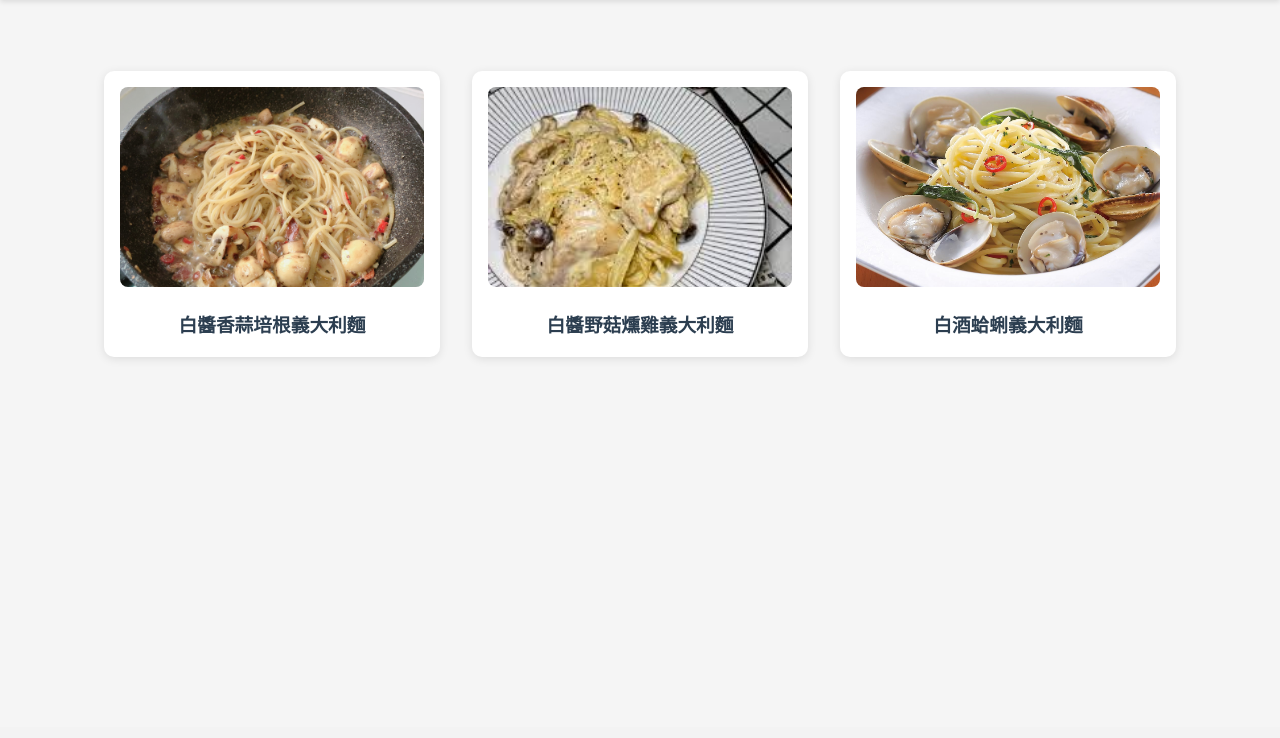
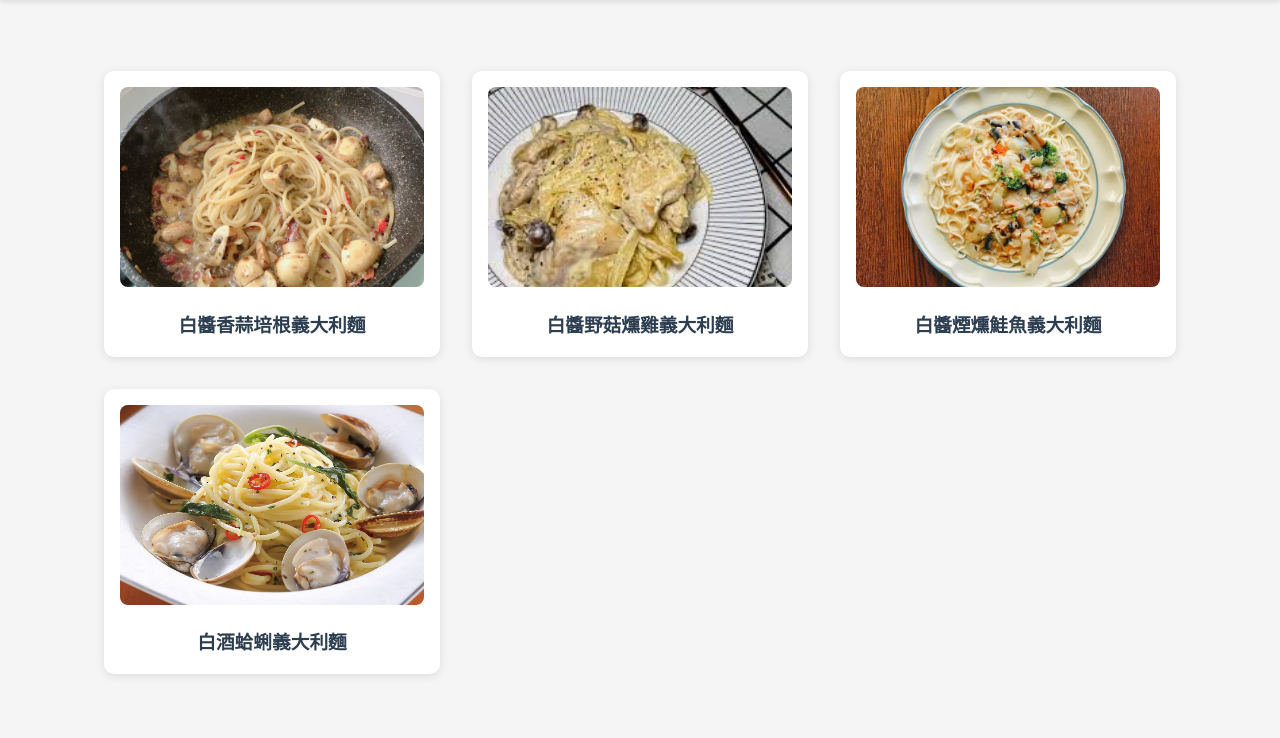
Before and after one commit to Yuehua00/Database-System-Project, a Flask app: page /menu in a window 1280 px wide. Shown: the part 73-811 px from the top of the page. Before the commit the page ends 431 px from the top, so only its background shows below. Run offline with Flask 3, Linux system fonts and the light colour scheme.

Commit message:
白醬煙燻鮭魚義大利麵.webp

```diff
--- a/project_folder/templates/menu.html
+++ b/project_folder/templates/menu.html
@@ -100,6 +100,32 @@
                 </div>
             </article>
             <!-- 更多菜單項目 -->
+                 <article class="menu-card">
+                <div class="menu-preview">
+                    <img src="static/images/主餐/白醬煙燻鮭魚義大利麵.webp" alt="白醬煙燻鮭魚義大利麵">
+        <h3>白醬煙燻鮭魚義大利麵</h3>
+                </div>
+                <div class="menu-details">
+                    <div class="menu-content">
+                        <p class="price">NT$ 280</p>
+                        <div class="nutrition">
+                            <h4>營養標示</h4>
+                            <p>熱量: 650 kcal</p>
+                            <p>蛋白質: 25g</p>
+                            <p>脂肪: 18g</p>
+                            <p>碳水化合物: 95g</p>
+                        </div>
+                        <div class="reviews">
+                            <h4>顧客評論</h4>
+                            <div class="review-item">
+                                <p class="review-text">「麵條彈性十足，醬料香氣四溢！」</p>
+                                <p class="review-author">- 王小明</p>
+                            </div>
+                        </div>
+                    </div>
+                </div>
+            </article>
+            <!-- 更多菜單項目 -->
                     <article class="menu-card">
                 <div class="menu-preview">
                     <img src="static/images/主餐/白酒蛤蜊義大利麵.jpg" alt="白酒蛤蜊義大利麵">
```
